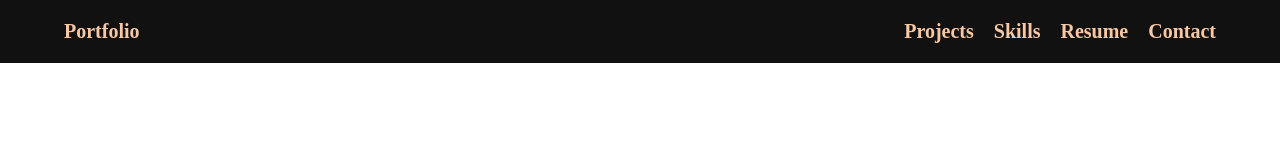
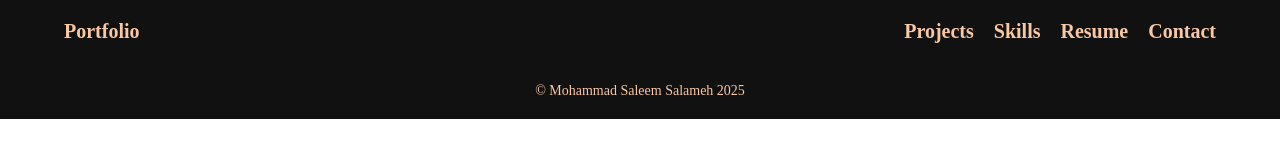
Before and after one commit to MohammadSalameh10/Portfolio_Site, a website: page src/index.html in a window 1280 px wide. Drawn offline with Linux system fonts and the light colour scheme.

Commit message:
create footer section

```diff
--- a/src/index.html
+++ b/src/index.html
@@ -32,7 +32,10 @@
         </div>
     </header>
 
-
+    <!-- Footer -->
+    <footer class="footer">
+        <p class="footer__text">&copy; Mohammad Saleem Salameh 2025</p>
+    </footer>
 </body>
 
 </html>
--- a/src/scss/blocks/_footer.scss
+++ b/src/scss/blocks/_footer.scss
@@ -0,0 +1,12 @@
+@use '../utils/utils.scss' as utils;
+
+.footer {
+    background-color: utils.$secondary-color;
+    color: utils.$primary-color;
+    padding: 20px 0;
+
+    &__text {
+        text-align: center;
+        font-size: 14px;
+    }
+}
```
Also changed, not shown: dist/main.css, src/scss/blocks/blocks.scss (line endings or trailing spaces), 1 other file.
